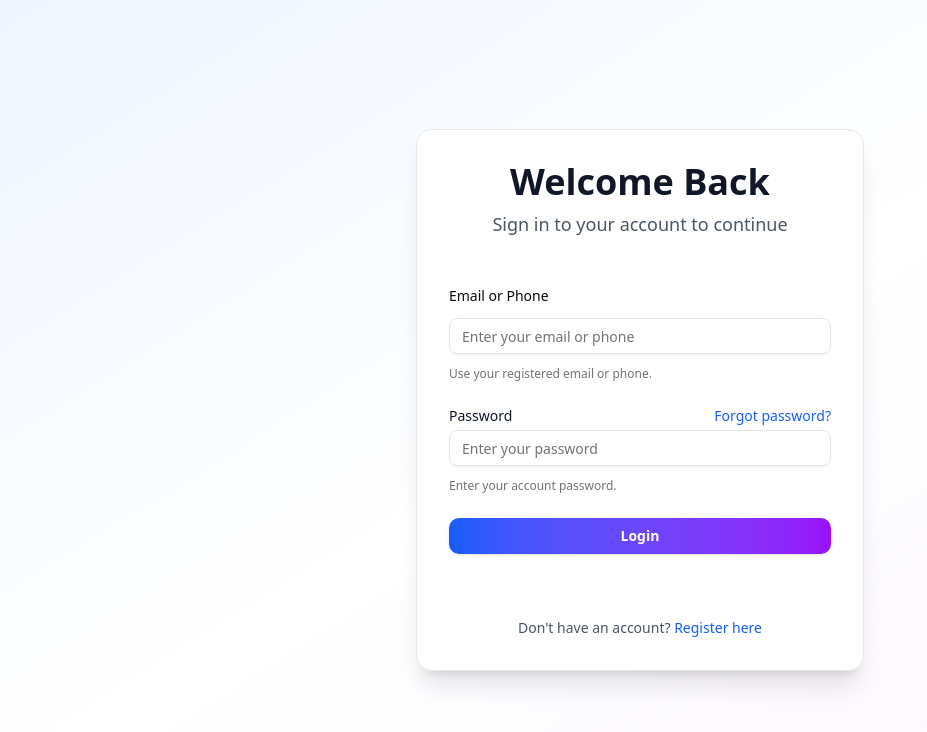
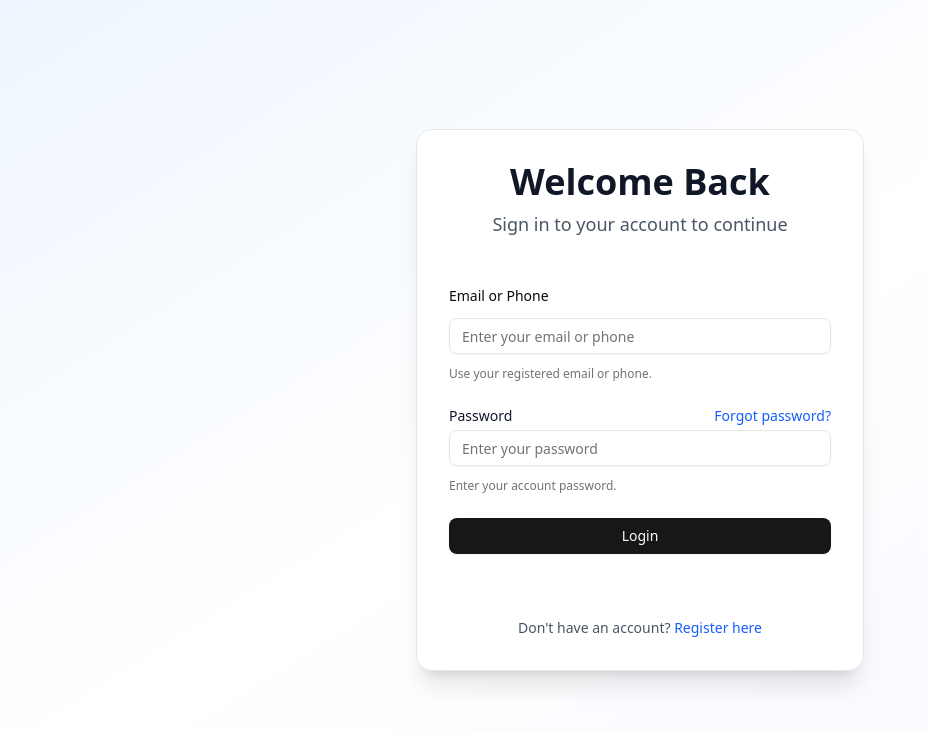
Before and after one commit to RayhanulSumon/next-starter, a Next.js app: page /login in a window 1280 px wide. Shown: the top 732 px of the page, without its empty margins (0-927 px from the left). Built offline with nearby package versions, Linux system fonts and the light colour scheme; no server answers.

Commit message:
login page default submit button color

```diff
--- a/app/(public)/(auth)/login/LoginForm.tsx
+++ b/app/(public)/(auth)/login/LoginForm.tsx
@@ -93,11 +93,7 @@ export function LoginForm({ onTwoFARequired }: LoginFormProps) {
             helperText="Enter your account password."
           />
         </div>
-        <Button
-          type="submit"
-          className="w-full rounded-lg bg-gradient-to-r from-blue-600 to-purple-600 font-semibold text-white shadow transition-transform duration-200 hover:scale-105 hover:shadow-xl"
-          disabled={loginLoading}
-        >
+        <Button type="submit" className="w-full" disabled={loginLoading}>
           {loginLoading ? "Logging in..." : "Login"}
         </Button>
       </form>
```
